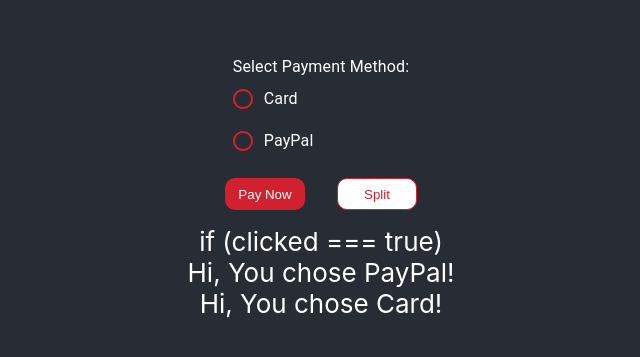
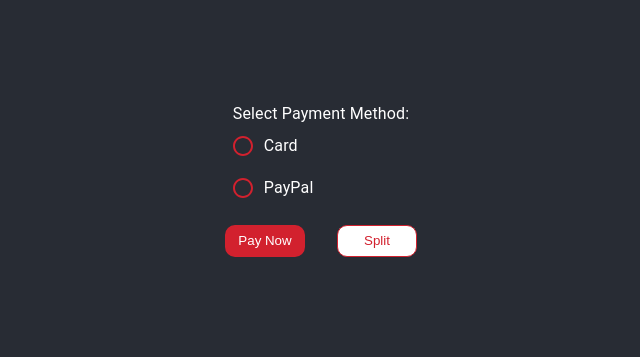
Before and after one commit to liamr91/winning-cart, a React (Create React App) app: page / in a window 1280 px wide. Shown: the part 213-570 px from the top of the page, without its empty margins (319-959 px from the left). Built offline with nearby package versions, Linux system fonts and the light colour scheme.

Commit message:
conditional render

```diff
--- a/src/Components/PaymentOptions/index.js
+++ b/src/Components/PaymentOptions/index.js
@@ -23,6 +23,16 @@ export default function PaymentOptions() {
 		console.log("clicked");
 		setClicked(true);
 	};
+
+    function Payment() {
+  if (clicked && selected === "PayPal") {
+    return <div>Hi, You chose PayPal!</div>;
+  }
+   if (clicked && selected === "Card") {
+    return <div>Hi, You chose Card!</div>;
+  }
+}
+
 	// 	if(selected === "PayPal"){
 	// 		return (
 	// 			<div>Hi, You chose PayPal!</div>
@@ -96,11 +106,7 @@ export default function PaymentOptions() {
 			</FormControl>
 			<PaymentButtons onClick={onClick} />
 
-			if (clicked === true)
-				<div>Hi, You chose PayPal!</div>
-
-				<div>Hi, You chose Card!</div>
-
+  <Payment></Payment>
 		</>
 	);
 }
```
